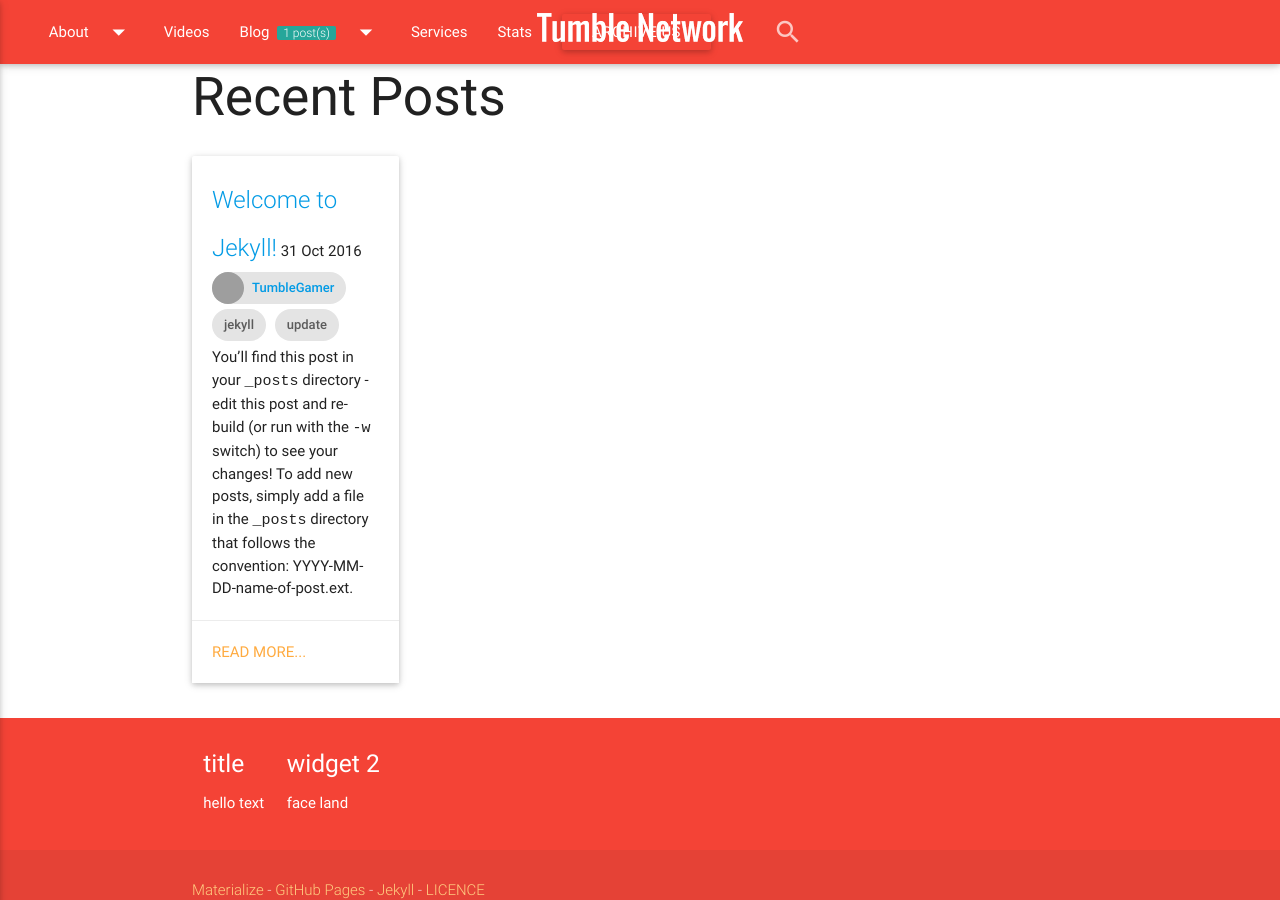
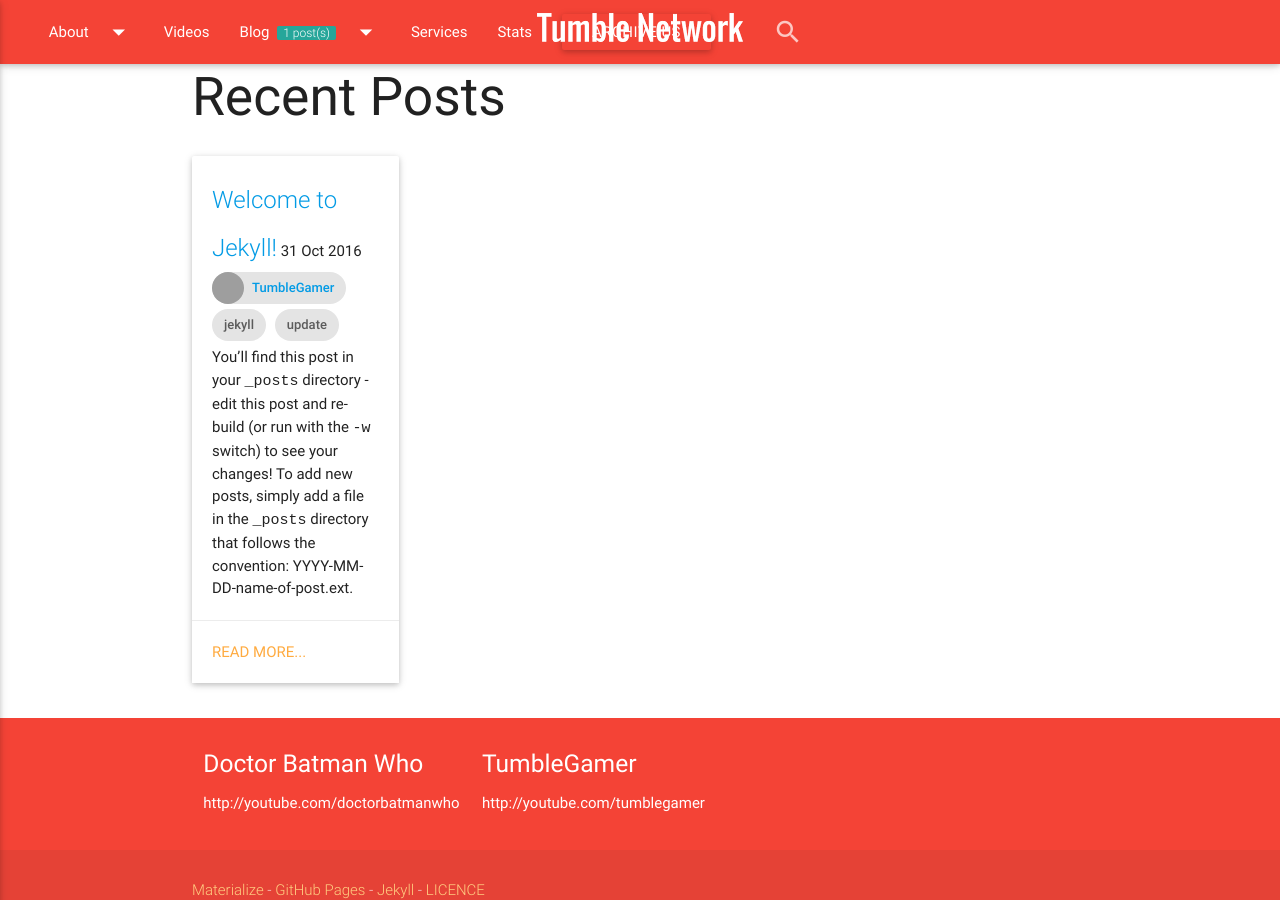
Before and after one commit to tumblenet/www.tumblenet.ga, a Jekyll site: the page built from index.html, in a window 1280 px wide and 900 px high, scrolled down 569 px. Built offline with Jekyll 4.4.1, drawn with Linux system fonts in a browser that asks for light colours; nearby versions of some CDN libraries; comment, search, counter and statistics services are not loaded; grey boxes are pictures that could not be loaded.

Commit message:
Update footer.yml

```diff
--- a/_data/footer.yml
+++ b/_data/footer.yml
@@ -1,4 +1,4 @@
-- title: title
-  text: hello text
-- title: widget 2
-  text: face land
+- title: Doctor Batman Who
+  text: http://youtube.com/doctorbatmanwho
+- title: TumbleGamer
+  text: http://youtube.com/tumblegamer
```
